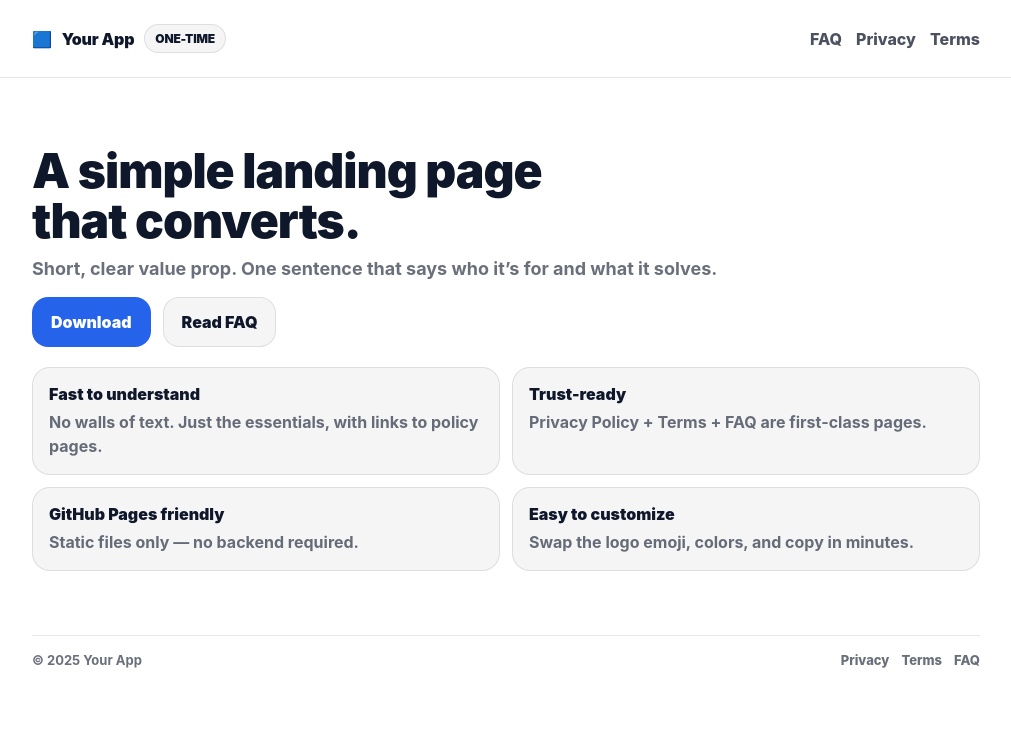
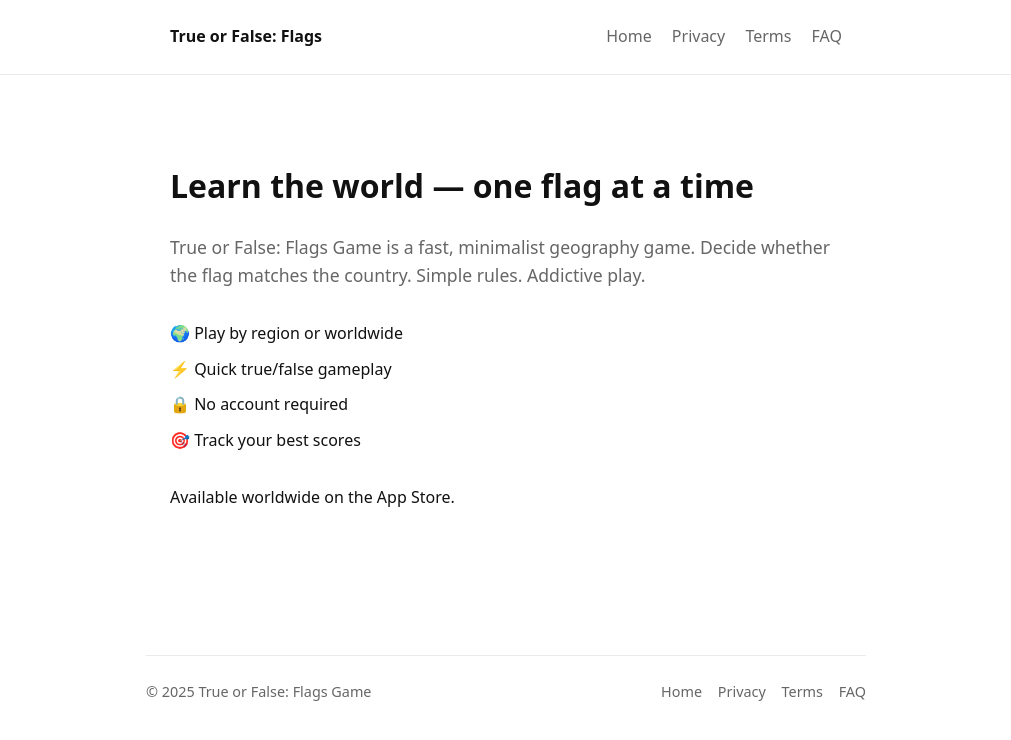
Before and after one commit to zadorozhny/true-or-false-game, a plain HTML site: page index.html in a window 1280 px wide. Shown: the whole page, without its empty margins (134-1145 px from the left). Drawn offline with Linux system fonts and the light colour scheme.

Commit message:
design updates

```diff
--- a/assets/styles.css
+++ b/assets/styles.css
@@ -1,230 +1,111 @@
 :root {
   --bg: #ffffff;
-  --text: #0f172a;
-  --muted: rgba(15, 23, 42, 0.62);
-  --border: rgba(15, 23, 42, 0.1);
-  --brand: #2563eb;
-  --card: rgba(15, 23, 42, 0.04);
-  --max: 980px;
+  --text: #111111;
+  --muted: #666666;
+  --border: #eaeaea;
 }
 
 * {
   box-sizing: border-box;
 }
-html,
+
 body {
   margin: 0;
-  padding: 0;
+  font-family: system-ui, -apple-system, BlinkMacSystemFont, sans-serif;
   background: var(--bg);
   color: var(--text);
-  font-family: -apple-system, BlinkMacSystemFont, "Segoe UI", Roboto, Inter,
-    Helvetica, Arial, sans-serif;
+  line-height: 1.6;
 }
 
 a {
-  color: var(--brand);
+  color: inherit;
   text-decoration: none;
-}
-a:hover {
-  text-decoration: underline;
 }
 
 .wrap {
-  max-width: var(--max);
+  max-width: 720px;
   margin: 0 auto;
-  padding: 24px 16px;
+  padding: 24px;
 }
 
+/* Navigation */
+
 .nav {
-  position: sticky;
-  top: 0;
-  background: rgba(255, 255, 255, 0.9);
-  backdrop-filter: saturate(180%) blur(10px);
   border-bottom: 1px solid var(--border);
 }
+
 .nav-inner {
   display: flex;
+  justify-content: space-between;
   align-items: center;
-  justify-content: space-between;
-  gap: 16px;
-}
-.brand {
-  display: flex;
-  align-items: center;
-  gap: 10px;
-  font-weight: 900;
-  letter-spacing: -0.2px;
-}
-.badge {
-  font-size: 12px;
-  font-weight: 900;
-  padding: 6px 10px;
-  border-radius: 999px;
-  background: var(--card);
-  border: 1px solid var(--border);
-  color: var(--text);
 }
 
-.links {
-  display: flex;
-  gap: 14px;
-  flex-wrap: wrap;
-  justify-content: flex-end;
-}
-.links a {
-  font-weight: 800;
-  color: var(--text);
-  opacity: 0.75;
-}
-.links a:hover {
-  opacity: 1;
+.brand {
+  font-weight: 600;
 }
 
-.hero {
-  padding: 44px 0 10px;
-}
-.h-title {
-  font-size: 48px;
-  line-height: 1.04;
-  margin: 0 0 12px;
-  letter-spacing: -1px;
-  font-weight: 950;
-}
-.h-sub {
-  margin: 0 0 18px;
-  font-size: 18px;
+.links a {
+  margin-left: 16px;
   color: var(--muted);
-  font-weight: 700;
-  max-width: 720px;
 }
 
-.cta-row {
-  display: flex;
-  gap: 12px;
-  flex-wrap: wrap;
-  margin: 18px 0 8px;
-}
-.btn {
-  display: inline-flex;
-  align-items: center;
-  justify-content: center;
-  padding: 14px 18px;
-  border-radius: 16px;
-  font-weight: 900;
-  border: 1px solid var(--border);
-  background: var(--card);
-  color: var(--text);
-}
-.btn.primary {
-  background: var(--brand);
-  color: white;
-  border-color: transparent;
-}
-.btn:hover {
-  transform: translateY(-1px);
+/* Hero */
+
+.hero {
+  padding-top: 64px;
+  padding-bottom: 64px;
 }
 
-.grid {
-  display: grid;
-  grid-template-columns: repeat(12, 1fr);
-  gap: 12px;
-  margin: 20px 0;
-}
-.card {
-  grid-column: span 6;
-  padding: 16px;
-  border-radius: 18px;
-  background: var(--card);
-  border: 1px solid var(--border);
-}
-.card h3 {
-  margin: 0 0 6px;
-  font-size: 16px;
-  font-weight: 950;
-}
-.card p {
-  margin: 0;
+.lead {
+  font-size: 1.1rem;
   color: var(--muted);
-  font-weight: 650;
-  line-height: 1.5;
+  margin-top: 12px;
 }
 
-@media (max-width: 780px) {
-  .h-title {
-    font-size: 38px;
-  }
-  .card {
-    grid-column: span 12;
-  }
+.features {
+  margin: 32px 0;
+  display: grid;
+  gap: 10px;
 }
 
+.cta {
+  margin-top: 32px;
+  font-weight: 500;
+}
+
+/* Content pages */
+
 .page-title {
-  font-size: 34px;
-  font-weight: 950;
-  letter-spacing: -0.6px;
-  margin: 18px 0 8px;
+  margin-top: 32px;
 }
+
 .page-sub {
   color: var(--muted);
-  font-weight: 700;
-  margin: 0 0 16px;
+  margin-bottom: 32px;
 }
 
-.prose {
-  border: 1px solid var(--border);
-  background: rgba(15, 23, 42, 0.02);
-  border-radius: 18px;
-  padding: 18px;
-}
 .prose h2 {
-  margin: 18px 0 10px;
-  font-size: 18px;
-  font-weight: 950;
-}
-.prose p,
-.prose li {
-  color: rgba(15, 23, 42, 0.78);
-  font-weight: 650;
-  line-height: 1.6;
-}
-.prose ul {
-  margin: 8px 0 10px 18px;
+  margin-top: 32px;
 }
 
+.prose ul {
+  padding-left: 20px;
+}
+
+/* Footer – shared everywhere */
+
 .footer {
-  margin-top: 34px;
-  padding-top: 16px;
+  max-width: 720px;
+  margin: 64px auto 0;
+  padding: 24px 0;
   border-top: 1px solid var(--border);
-  color: var(--muted);
-  font-weight: 650;
-  font-size: 13px;
   display: flex;
   justify-content: space-between;
-  flex-wrap: wrap;
-  gap: 10px;
-}
-.small-links {
-  display: flex;
-  gap: 12px;
-  flex-wrap: wrap;
-}
-.small-links a {
+  align-items: center;
   color: var(--muted);
-  font-weight: 800;
-}
-.small-links a:hover {
-  color: var(--text);
+  font-size: 0.9rem;
 }
 
-.faq-item {
-  margin: 12px 0;
+.small-links a {
+  margin-left: 12px;
 }
-.faq-q {
-  font-weight: 950;
-}
-.faq-a {
-  margin: 6px 0 0;
-  color: rgba(15, 23, 42, 0.78);
-  font-weight: 650;
-  line-height: 1.6;
-}
--- a/index.html
+++ b/index.html
@@ -3,64 +3,21 @@
   <head>
     <meta charset="utf-8" />
     <meta name="viewport" content="width=device-width,initial-scale=1" />
-    <title>Your App — Landing</title>
-    <meta name="description" content="Landing page for your app." />
+    <title>True or False: Flags Game</title>
+    <meta
+      name="description"
+      content="A minimalist geography game that challenges your knowledge of world flags."
+    />
     <link rel="stylesheet" href="assets/styles.css" />
   </head>
   <body>
     <div class="nav">
       <div class="wrap nav-inner">
         <div class="brand">
-          <span>🟦</span>
-          <span>Your App</span>
-          <span class="badge">ONE-TIME</span>
+          <span>True or False: Flags</span>
         </div>
         <div class="links">
-          <a href="faq.html">FAQ</a>
-          <a href="privacy.html">Privacy</a>
-          <a href="terms.html">Terms</a>
-        </div>
-      </div>
-    </div>
-
-    <div class="wrap">
-      <section class="hero">
-        <h1 class="h-title">A simple landing page<br />that converts.</h1>
-        <p class="h-sub">
-          Short, clear value prop. One sentence that says who it’s for and what
-          it solves.
-        </p>
-
-        <div class="cta-row">
-          <a class="btn primary" href="#" aria-label="Download">Download</a>
-          <a class="btn" href="faq.html">Read FAQ</a>
-        </div>
-
-        <div class="grid">
-          <div class="card">
-            <h3>Fast to understand</h3>
-            <p>
-              No walls of text. Just the essentials, with links to policy pages.
-            </p>
-          </div>
-          <div class="card">
-            <h3>Trust-ready</h3>
-            <p>Privacy Policy + Terms + FAQ are first-class pages.</p>
-          </div>
-          <div class="card">
-            <h3>GitHub Pages friendly</h3>
-            <p>Static files only — no backend required.</p>
-          </div>
-          <div class="card">
-            <h3>Easy to customize</h3>
-            <p>Swap the logo emoji, colors, and copy in minutes.</p>
-          </div>
-        </div>
-      </section>
-
-      <div class="footer">
-        <div>© <span id="y"></span> Your App</div>
-        <div class="small-links">
+          <a href="index.html">Home</a>
           <a href="privacy.html">Privacy</a>
           <a href="terms.html">Terms</a>
           <a href="faq.html">FAQ</a>
@@ -68,6 +25,33 @@
       </div>
     </div>
 
+    <main class="wrap hero">
+      <h1>Learn the world — one flag at a time</h1>
+      <p class="lead">
+        True or False: Flags Game is a fast, minimalist geography game. Decide
+        whether the flag matches the country. Simple rules. Addictive play.
+      </p>
+
+      <div class="features">
+        <div>🌍 Play by region or worldwide</div>
+        <div>⚡ Quick true/false gameplay</div>
+        <div>🔒 No account required</div>
+        <div>🎯 Track your best scores</div>
+      </div>
+
+      <p class="cta">Available worldwide on the App Store.</p>
+    </main>
+
+    <footer class="footer">
+      <div>© <span id="y"></span> True or False: Flags Game</div>
+      <div class="small-links">
+        <a href="index.html">Home</a>
+        <a href="privacy.html">Privacy</a>
+        <a href="terms.html">Terms</a>
+        <a href="faq.html">FAQ</a>
+      </div>
+    </footer>
+
     <script>
       document.getElementById("y").textContent = new Date().getFullYear();
     </script>
```
Also changed, not shown: faq.html (+29 -23 lines), privacy.html (+36 -29 lines), terms.html (+39 -20 lines).
